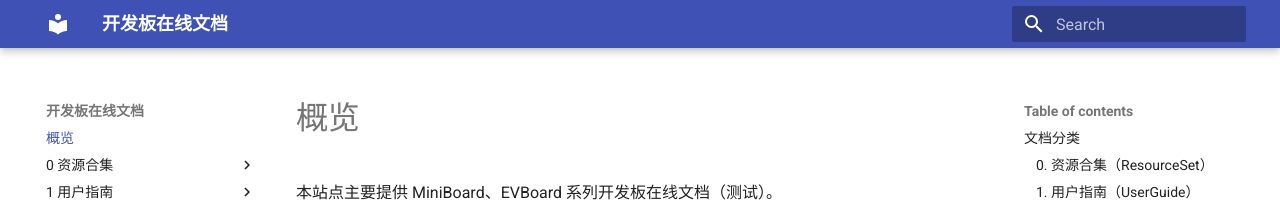
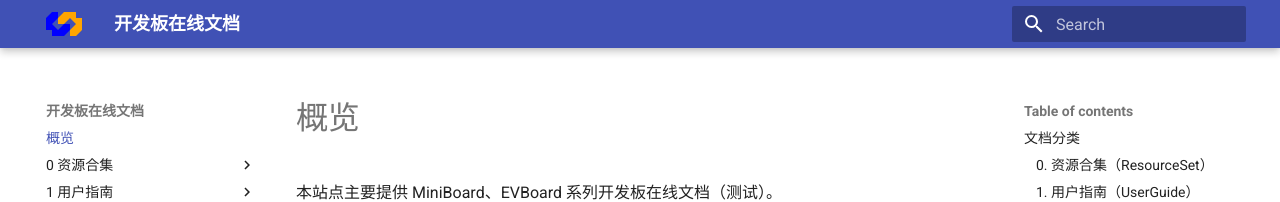
Before and after one commit to ChenDudo/chendudo.github.io, a Jekyll site: the page onlineDoc/index.html, which Jekyll copies as it is, in a window 1280 px wide. Shown: the top 202 px of the page. Built offline with Jekyll 4.4.1, drawn with Linux system fonts in a browser that asks for light colours.

Commit message:
add MM32 log

```diff
--- a/onlineDoc/index.html
+++ b/onlineDoc/index.html
@@ -79,7 +79,7 @@
     <a href="." title="开发板在线文档" class="md-header__button md-logo" aria-label="开发板在线文档" data-md-component="logo">
 
 
-  <svg xmlns="http://www.w3.org/2000/svg" viewBox="0 0 24 24"><path d="M12 8a3 3 0 0 0 3-3 3 3 0 0 0-3-3 3 3 0 0 0-3 3 3 3 0 0 0 3 3m0 3.54C9.64 9.35 6.5 8 3 8v11c3.5 0 6.64 1.35 9 3.54 2.36-2.19 5.5-3.54 9-3.54V8c-3.5 0-6.64 1.35-9 3.54Z"/></svg>
+      <svg xmlns="http://www.w3.org/2000/svg" viewBox="0 0 30 20"><polygon points="0,5 5,0 10,0 10,5 5,10 10,15 15,10 20,10 20,15 15,20 5,20 5,15 0,15" fill="blue" /><polygon points="15,0 25,0 25,5 30,5 30,15 25,20 20,20 20,15 25,10 20,5 15,10 10,10 10,5" fill="orange" /></svg>
 
     </a>
     <label class="md-header__button md-icon" for="__drawer">
```
